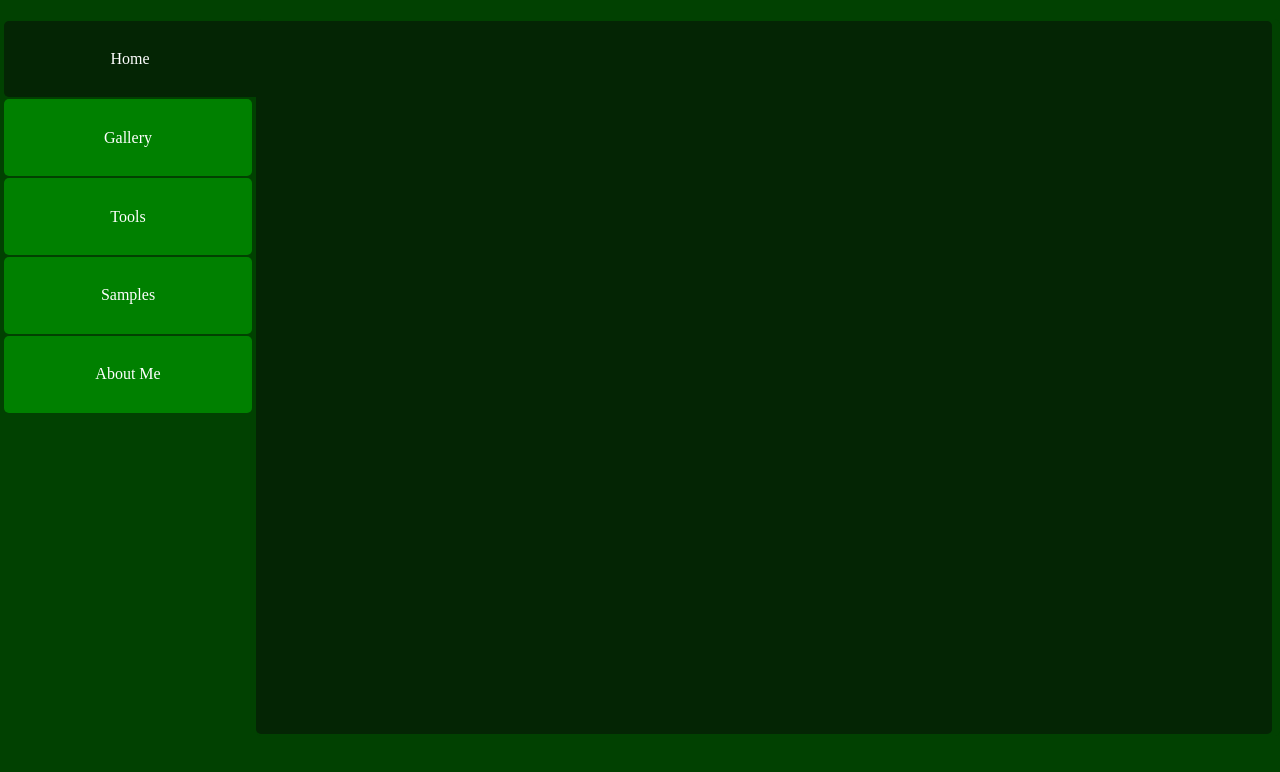
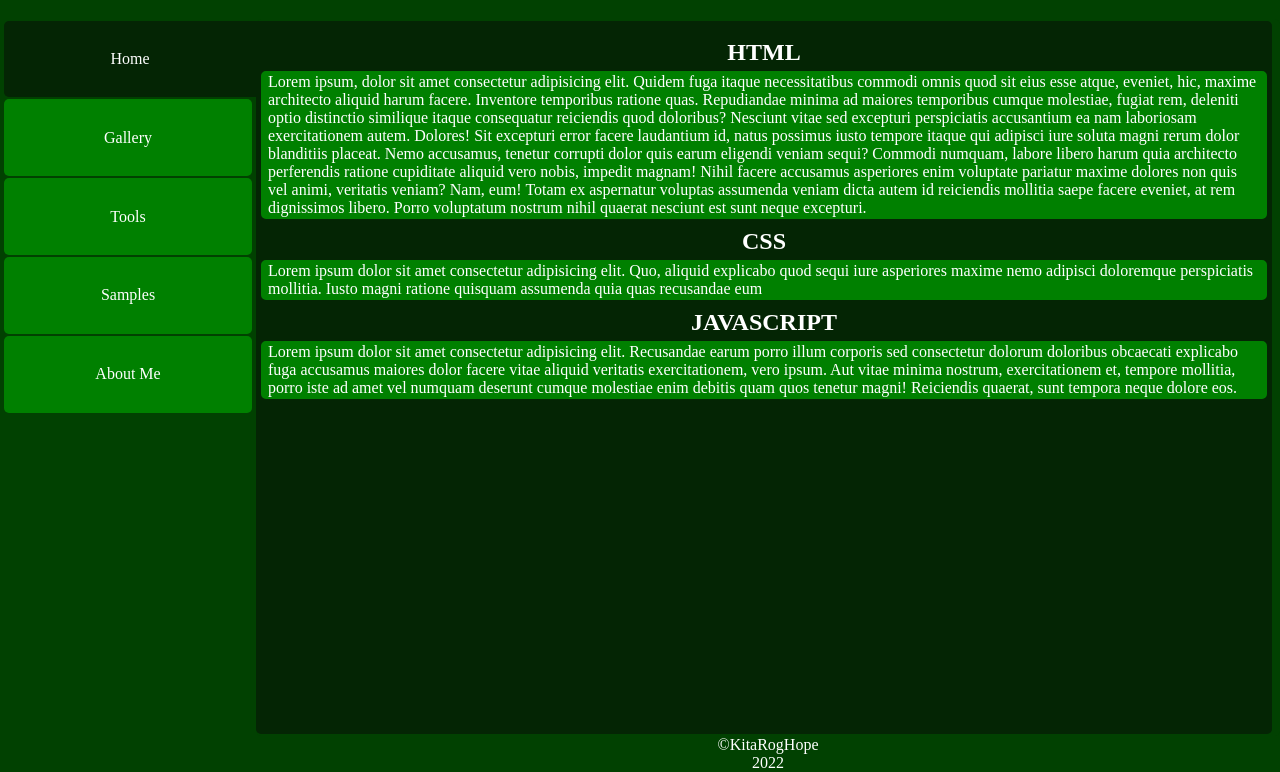
Before and after one commit to kitaroghope/WebAssignmentTwo, a plain HTML site: page index.html in a window 1280 px wide. Shown: the part 61-833 px from the top of the page. Before the commit the page ends 800 px from the top, so only its background shows below. Drawn offline with Linux system fonts and the light colour scheme.

Commit message:
Update index.html

```diff
--- a/index.html
+++ b/index.html
@@ -22,11 +22,32 @@
     </div>
     <div class="body">
         <div class="cont">
+            <br>
+            <h2>HTML</h2>
+            <div class="html">
+                <p>Lorem ipsum, dolor sit amet consectetur adipisicing elit. Quidem fuga itaque necessitatibus commodi omnis quod sit eius esse atque, eveniet, hic, maxime architecto aliquid harum facere. Inventore temporibus ratione quas.
+                Repudiandae minima ad maiores temporibus cumque molestiae, fugiat rem, deleniti optio distinctio similique itaque consequatur reiciendis quod doloribus? Nesciunt vitae sed excepturi perspiciatis accusantium ea nam laboriosam exercitationem autem. Dolores!
+                Sit excepturi error facere laudantium id, natus possimus iusto tempore itaque qui adipisci iure soluta magni rerum dolor blanditiis placeat. Nemo accusamus, tenetur corrupti dolor quis earum eligendi veniam sequi?
+                Commodi numquam, labore libero harum quia architecto perferendis ratione cupiditate aliquid vero nobis, impedit magnam! Nihil facere accusamus asperiores enim voluptate pariatur maxime dolores non quis vel animi, veritatis veniam?
+                Nam, eum! Totam ex aspernatur voluptas assumenda veniam dicta autem id reiciendis mollitia saepe facere eveniet, at rem dignissimos libero. Porro voluptatum nostrum nihil quaerat nesciunt est sunt neque excepturi.</p>
+            </div>
+            <br>
+            <h2>CSS</h2>
+                <div class="css">
+                    <p>Lorem ipsum dolor sit amet consectetur adipisicing elit. Quo, aliquid explicabo quod sequi iure asperiores maxime nemo adipisci doloremque perspiciatis mollitia. Iusto magni ratione quisquam assumenda quia quas recusandae eum</p>
+                </div>
+                <br>
+            <h2>JAVASCRIPT</h2>
+                <div class="css">
+                    <p>Lorem ipsum dolor sit amet consectetur adipisicing elit. Recusandae earum porro illum corporis sed consectetur dolorum doloribus obcaecati explicabo fuga accusamus maiores dolor facere vitae aliquid veritatis exercitationem, vero ipsum.
+                    Aut vitae minima nostrum, exercitationem et, tempore mollitia, porro iste ad amet vel numquam deserunt cumque molestiae enim debitis quam quos tenetur magni! Reiciendis quaerat, sunt tempora neque dolore eos.</p>
+                </div>
+                <br>
         </div>
-    </div>
-    <div class="bottom">
-        <p>&copy;KitaRogHope</p>
-        <p>2022</p>
+        <div class="bottom">
+            <p>&copy;KitaRogHope</p>
+            <p>2022</p>
+        </div>
     </div>
 </body>
 </html>
```
